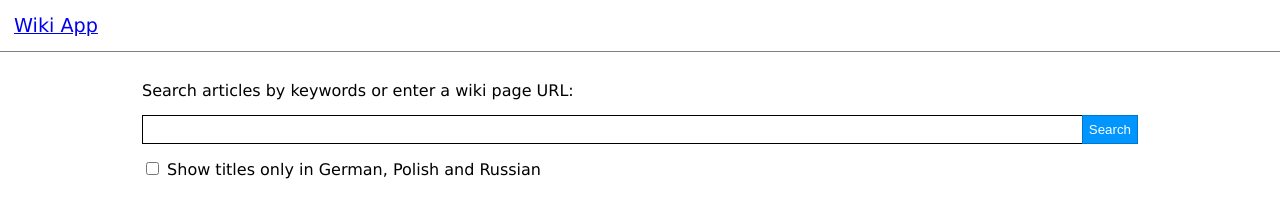
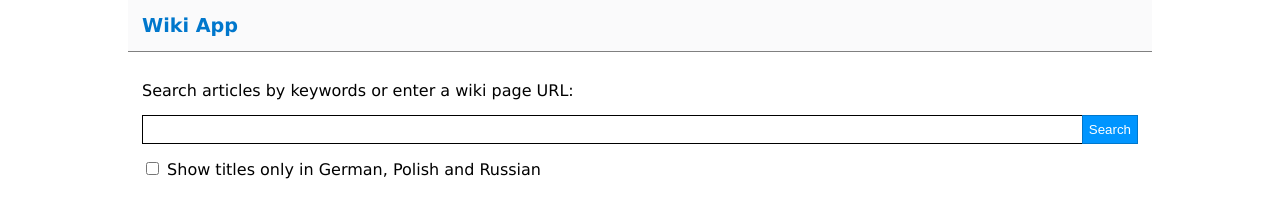
Before and after one commit to eremina-official/wiki-app, a plain HTML site: page index.html in a window 1280 px wide. Drawn offline with Linux system fonts and the light colour scheme.

Commit message:
edit header style

```diff
--- a/src/css/stylesheet.css
+++ b/src/css/stylesheet.css
@@ -10,8 +10,17 @@ body {
 }
 
 header {
+  max-width: 1024px;
+  margin: auto;
+  padding: 14px;
   border-bottom: 1px solid gray;
-  padding: 14px;
+  background-color: #fafafb;
+}
+
+header a {
+  text-decoration: none;
+  font-weight: bold;
+  color: #07c;
 }
 
 .main {
```
